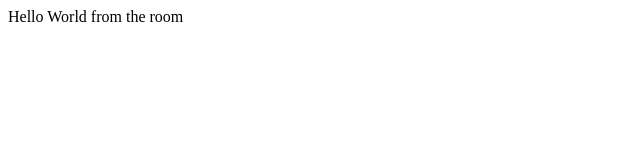
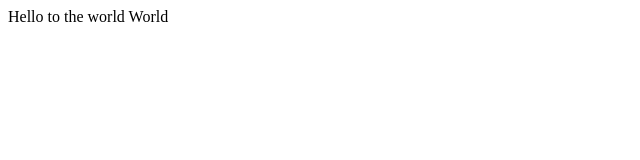
Before and after one commit to bashiraziz/Bootcamp2020A, a plain HTML site: page index.html in a window 1280 px wide. Shown: the full height of the page, 0-640 px from the left. Drawn offline with Linux system fonts and the light colour scheme.

Commit message:
Update index.html

```diff
--- a/index.html
+++ b/index.html
@@ -5,6 +5,6 @@
     </title>
 </Header>
 <body>
-    <p> Hello World from the room</p>
+    <p> Hello to the world World </p>
 </body>
 </html>
```
